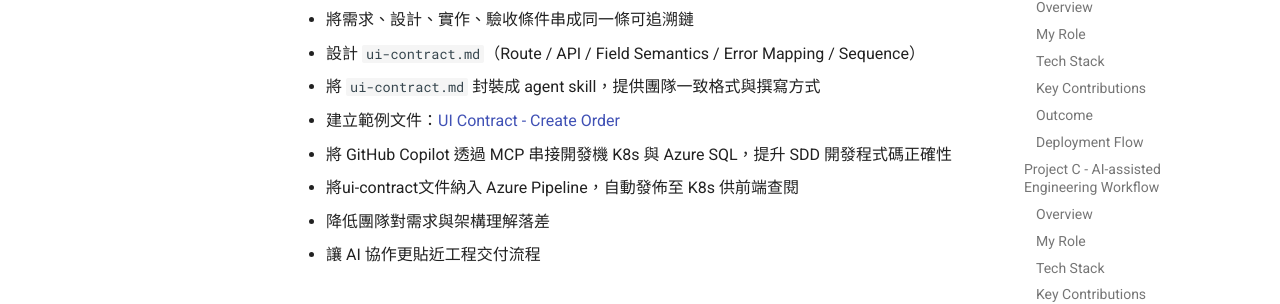
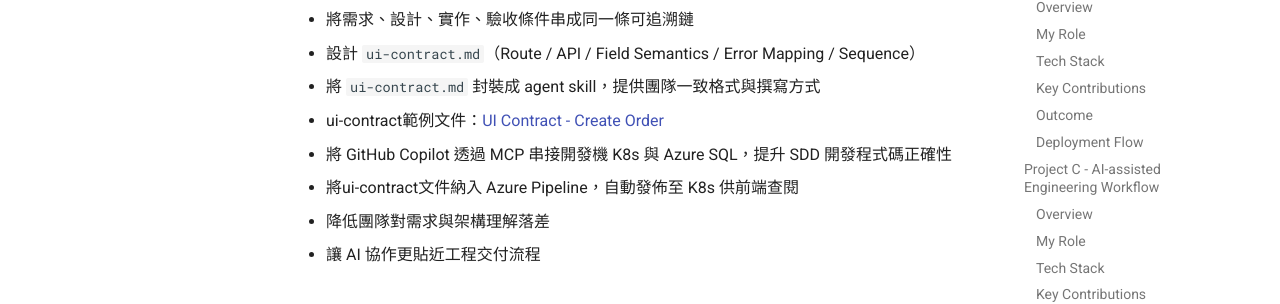
Before and after one commit to et840520/Resume, an MkDocs documentation site: the page built from docs/projects.md, in a window 1280 px wide and 900 px high, scrolled down 5114 px. Shown: the part 326-630 px from the top of the window. Built offline with MkDocs 1.6.1 and Material for MkDocs 9.7.7, drawn with Linux system fonts in a browser that asks for light colours.

Commit message:
Refine AI-assisted Engineering Workflow section by updating ui-contract example file description and enhancing clarity on document integration with Azure Pipeline

```diff
--- a/docs/projects.md
+++ b/docs/projects.md
@@ -138,7 +138,7 @@ flowchart LR
 - 將需求、設計、實作、驗收條件串成同一條可追溯鏈
 - 設計 `ui-contract.md`（Route / API / Field Semantics / Error Mapping / Sequence）
 - 將 `ui-contract.md` 封裝成 agent skill，提供團隊一致格式與撰寫方式
-- 建立範例文件：[UI Contract - Create Order](ui-contract-order-create.md)
+- ui-contract範例文件：[UI Contract - Create Order](ui-contract-order-create.md)
 - 將 GitHub Copilot 透過 MCP 串接開發機 K8s 與 Azure SQL，提升 SDD 開發程式碼正確性
 - 將ui-contract文件納入 Azure Pipeline，自動發佈至 K8s 供前端查閱
 - 降低團隊對需求與架構理解落差
```
